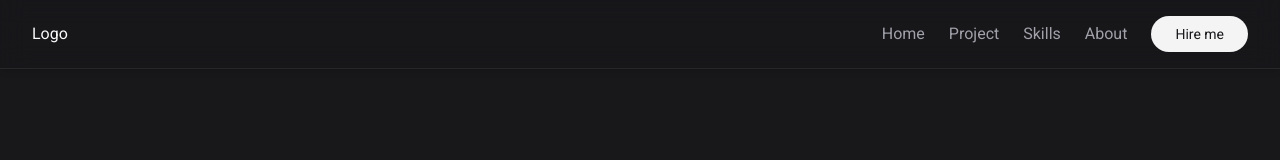
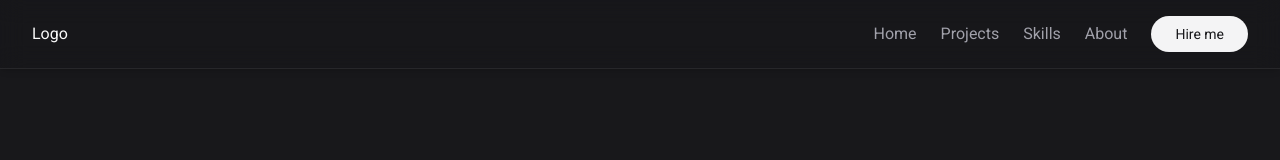
Before and after one commit to fomes/next-portfolio, a Next.js app: page / in a window 1280 px wide. Shown: the top 160 px of the page. Built offline with nearby package versions, Linux system fonts and the light colour scheme.

Commit message:
Fix navigation

```diff
--- a/src/components/HeroSection/index.tsx
+++ b/src/components/HeroSection/index.tsx
@@ -15,7 +15,7 @@ export function HeroSection() {
           autem similique nobis eum, saepe id ab sed! Itaque, officia nulla?
         </p>
 
-        <CustomLink href={"projects"} className="mt-4">
+        <CustomLink href={"#projects"} className="mt-4">
           My Work
         </CustomLink>
       </div>
--- a/src/components/ProjectSection/index.tsx
+++ b/src/components/ProjectSection/index.tsx
@@ -5,7 +5,7 @@ import { Heading } from "../Heading";
 
 export function ProjectSection() {
   return (
-    <section>
+    <section id="projects">
       <Heading title="Project" desc="My best project i have build" />
 
       <div className="grid md:grid-cols-2 lg:grid-cols-3 gap-6">
--- a/src/components/SkillsSection/index.tsx
+++ b/src/components/SkillsSection/index.tsx
@@ -1,16 +1,12 @@
 "use client";
 
-import { ReactNode } from "react";
 import { Heading } from "../Heading";
 import { skills } from "@/data/skillsData";
 
-interface SkillsSectionProps {
-  children?: ReactNode;
-}
 
-export function SkillsSection({ children }: SkillsSectionProps) {
+export function SkillsSection() {
   return (
-    <section>
+    <section id="skills">
       <Heading title="Skills" desc="My current stack are..." />
 
       <div className="space-y-6">
--- a/src/data/navigationData.ts
+++ b/src/data/navigationData.ts
@@ -1,12 +1,12 @@
 export const navMenuList = [
   {
     title: "Home",
-    href: "#home",
+    href: "#",
   },
 
   {
-    title: "Project",
-    href: "#project",
+    title: "Projects",
+    href: "#projects",
   },
 
   {
```
